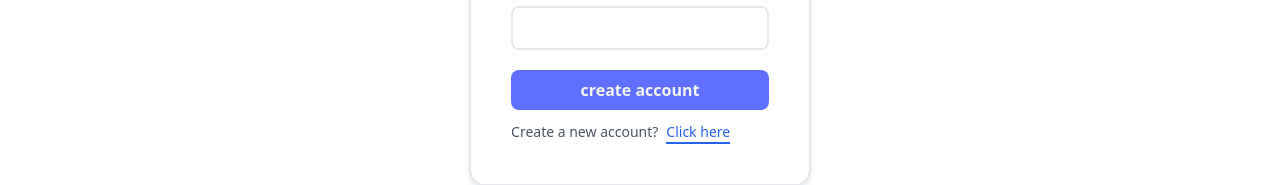
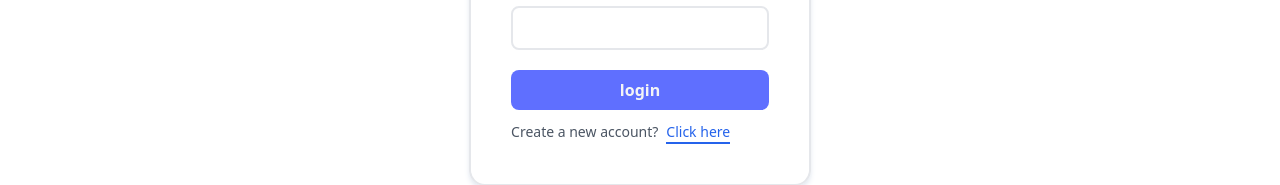
Before and after one commit to king-mayor/Appointment, a React (Vite) app: page /login in a window 1280 px wide. Shown: the part 336-521 px from the top of the page. Built offline with nearby package versions, Linux system fonts and the light colour scheme.

Commit message:
updated form

```diff
--- a/src/Components/Login.jsx
+++ b/src/Components/Login.jsx
@@ -36,7 +36,7 @@ const Login = () => {
               </div>
               <div>
                 <button className="text-gray-100 bg-primary font-semibold outline-none border-none cursor-pointer py-2 w-full rounded-lg text-md my-3">
-                  create account
+                  login
                 </button>
               </div>
               <div className="flex gap-2">
```
